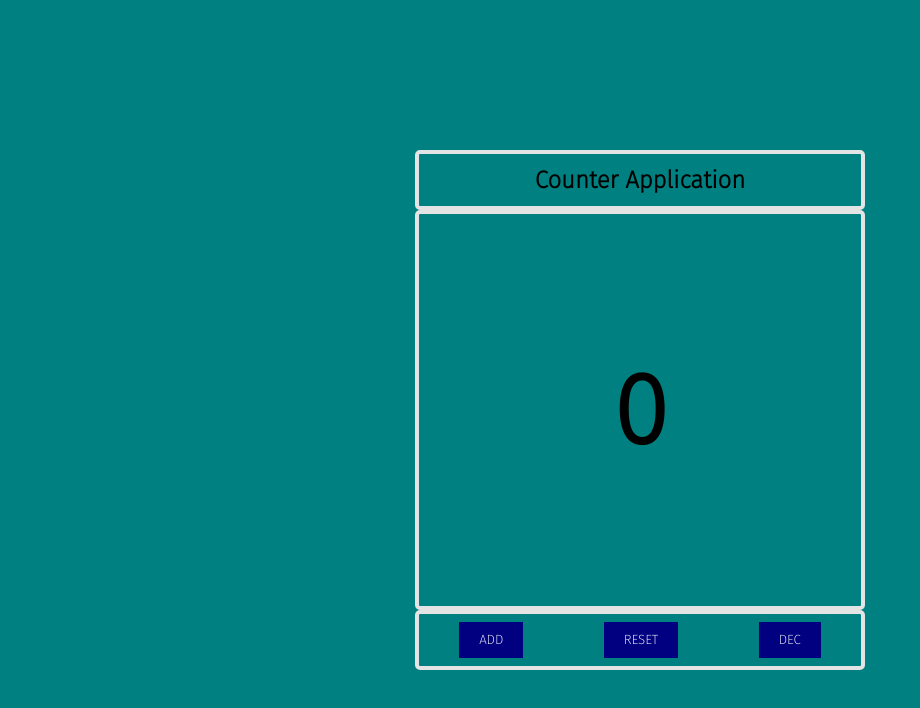
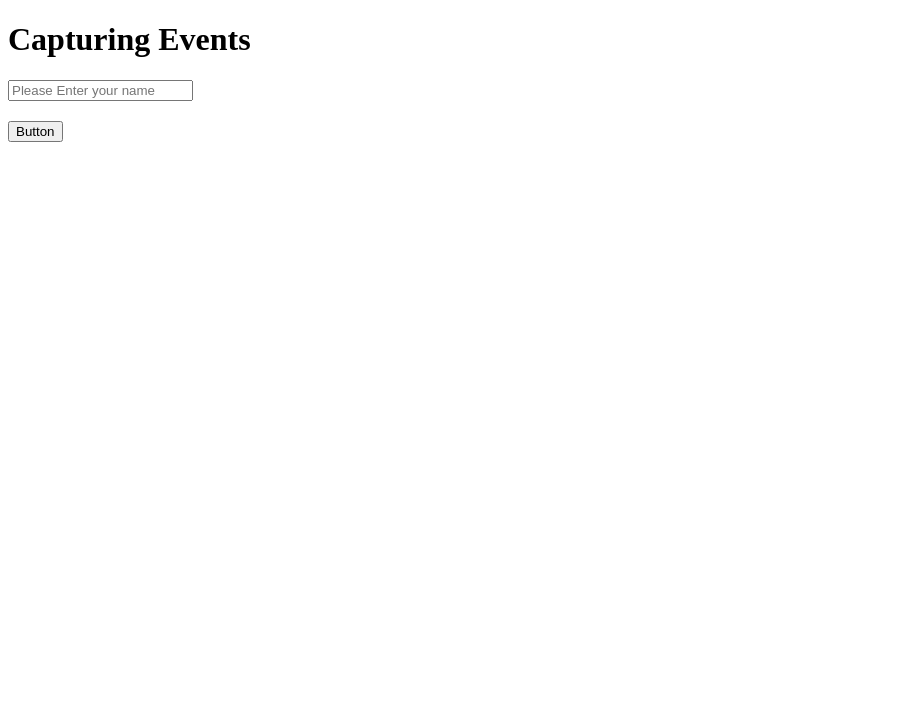
Before and after one commit to MJawad703/JsTutorials, a website: page index.html in a window 1280 px wide. Shown: the whole page, without its empty margins (0-920 px from the left). Drawn offline with Linux system fonts and the light colour scheme.

Commit message:
Capturing Events

```diff
--- a/index.html
+++ b/index.html
@@ -4,25 +4,13 @@
     <meta charset="UTF-8" />
     <meta http-equiv="X-UA-Compatible" content="IE=edge" />
     <meta name="viewport" content="width=device-width, initial-scale=1.0" />
-    <link rel="stylesheet" href="src/css/styles.css" />
-    <title>Counter</title>
+    <title>Capturing Events in JS</title>
   </head>
   <body>
-    <div class="container">
-      <div class="card">
-        <div class="card-header">
-          <h2>Counter Application</h2>
-        </div>
-        <div class="card-body" id="body">
-          <h1 id="counter">0</h1>
-        </div>
-        <div class="card-footer">
-          <button id="add">Add</button>
-          <button id="reset">Reset</button>
-          <button id="dec">Dec</button>
-        </div>
-      </div>
-    </div>
-    <script src="./src/js/index.js"></script>
+    <h1>Capturing Events</h1>
+    <input type="text" id="input" placeholder="Please Enter your name" />
+    <h2 id="display"></h2>
+    <button id="button">Button</button>
   </body>
+  <script src="./src/js/index.js"></script>
 </html>
--- a/src/css/styles.css
+++ /dev/null
@@ -1,75 +0,0 @@
-@import url("https://fonts.googleapis.com/css2?family=Fira+Sans:wght@100;200&display=swap");
-* {
-  margin: 0;
-  padding: 0;
-  box-sizing: border-box;
-  font-family: "Fira Sans", sans-serif;
-}
-
-body {
-  background-color: teal;
-}
-.container {
-  min-height: 100vh;
-  display: flex;
-  /* flex-direction: column; */
-  justify-content: center;
-  align-items: center;
-}
-
-.card {
-  height: 500px;
-  width: 450px;
-  /* border: 4px solid #e2e2e2; */
-}
-
-.card-header {
-  border-radius: 5px;
-  height: 60px;
-  width: 100%;
-  border: 4px solid #e4e4e4;
-  display: flex;
-  justify-content: center;
-  align-items: center;
-}
-.card-body {
-  border-radius: 5px;
-  height: 400px;
-  width: 100%;
-  border: 4px solid #e4e4e4;
-  display: flex;
-  justify-content: center;
-  align-items: center;
-}
-.card-footer {
-  height: 60px;
-  border-radius: 5px;
-  width: 100%;
-  border: 4px solid #e4e4e4;
-  display: flex;
-  justify-content: space-around;
-  align-items: center;
-}
-
-button {
-  background: navy;
-  color: white;
-  text-transform: uppercase;
-  padding: 10px 20px;
-  border: none;
-  outline: none;
-}
-
-h1 {
-  font-size: 100px;
-}
-
-.danger {
-  background-color: rgba(200, 0, 0, 0.8);
-  transition: 500ms;
-}
-
-.success {
-  background-color: rgba(0, 200, 0, 0.8);
-  transition: 500ms;
-}
--- a/src/js/index.js
+++ b/src/js/index.js
@@ -1,33 +1,27 @@
-const add = document.getElementById("add");
-const reset = document.getElementById("reset");
-const dec = document.getElementById("dec");
-const counter = document.getElementById("counter");
-const body = document.getElementById("body");
+const button = document.getElementById("button");
+const input = document.getElementById("input");
+const display = document.getElementById("display");
 
-const checkClass = (number, element) => {
-  if (number >= 0) {
-    element.classList.add("success");
-  } else {
-    element.classList.remove("success");
-    element.classList.add("danger");
-  }
-};
-
-add.addEventListener("click", () => {
-  localCounter = parseFloat(counter.innerText);
-  localCounter += 1;
-  counter.innerText = localCounter;
-  checkClass(localCounter, body);
+button.addEventListener("click", (event) => {
+  console.log(event);
 });
 
-dec.addEventListener("click", () => {
-  localCounter = parseFloat(counter.innerText);
-  localCounter -= 1;
-  counter.innerText = localCounter;
-  checkClass(localCounter, body);
+// const onChange = (e) => {
+//   if (e.target.value === "Jawad") {
+//     display.innerText = e.target.value;
+//   } else {
+//     alert("Wrong UserName");
+//     display.innerText = "";
+//   }
+// };
+
+input.addEventListener("change", (e) => {
+  if (e.target.value === "Jawad") {
+    display.innerText = e.target.value;
+  } else {
+    alert("Wrong UserName");
+    display.innerText = "";
+  }
+
+  // console.log(e.target.value);
 });
-
-reset.addEventListener("click", () => {
-  let initialState = 0;
-  counter.innerText = initialState;
-});
```
Also changed, not shown: package.json (added, +20 -0 lines).
